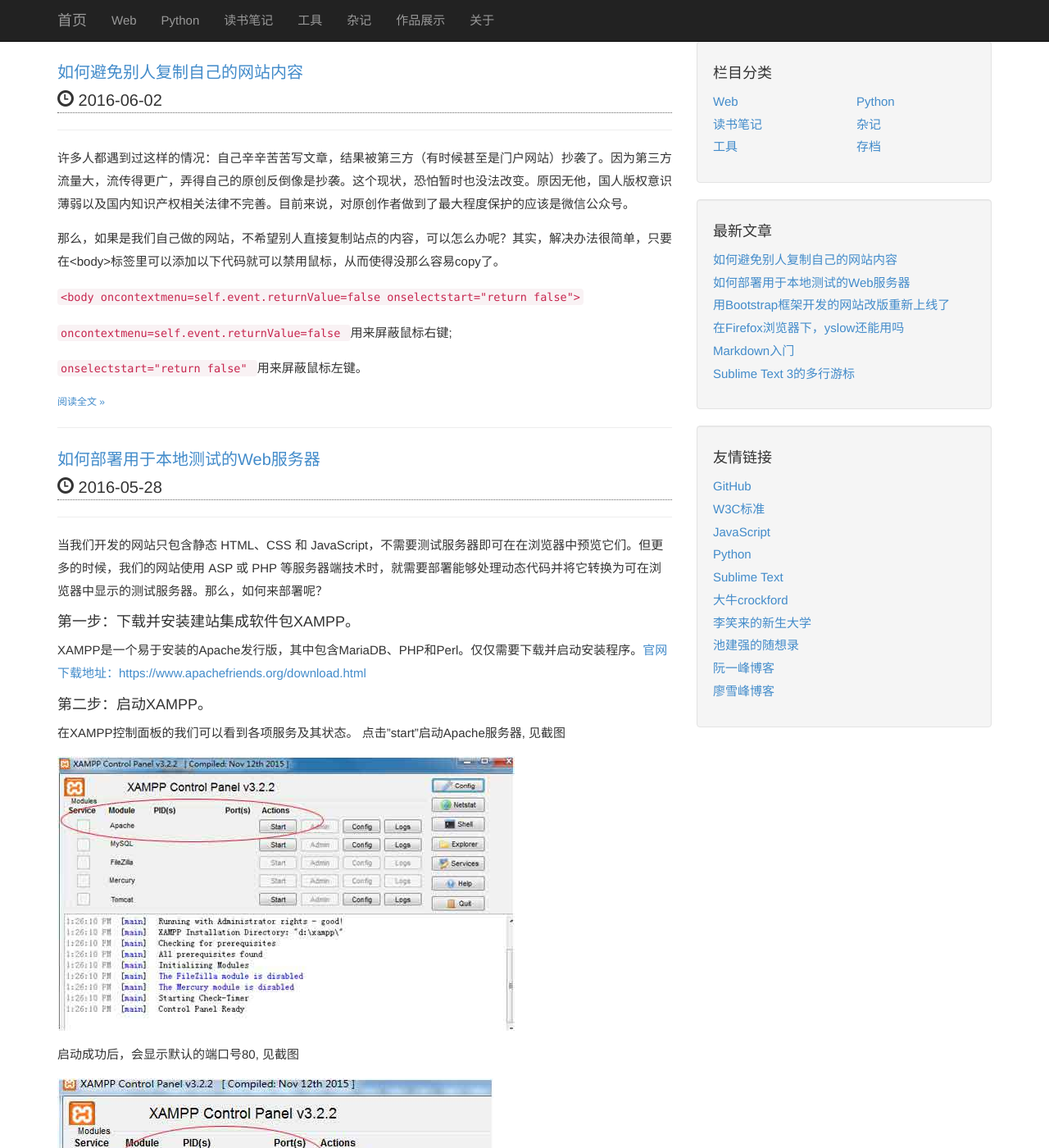
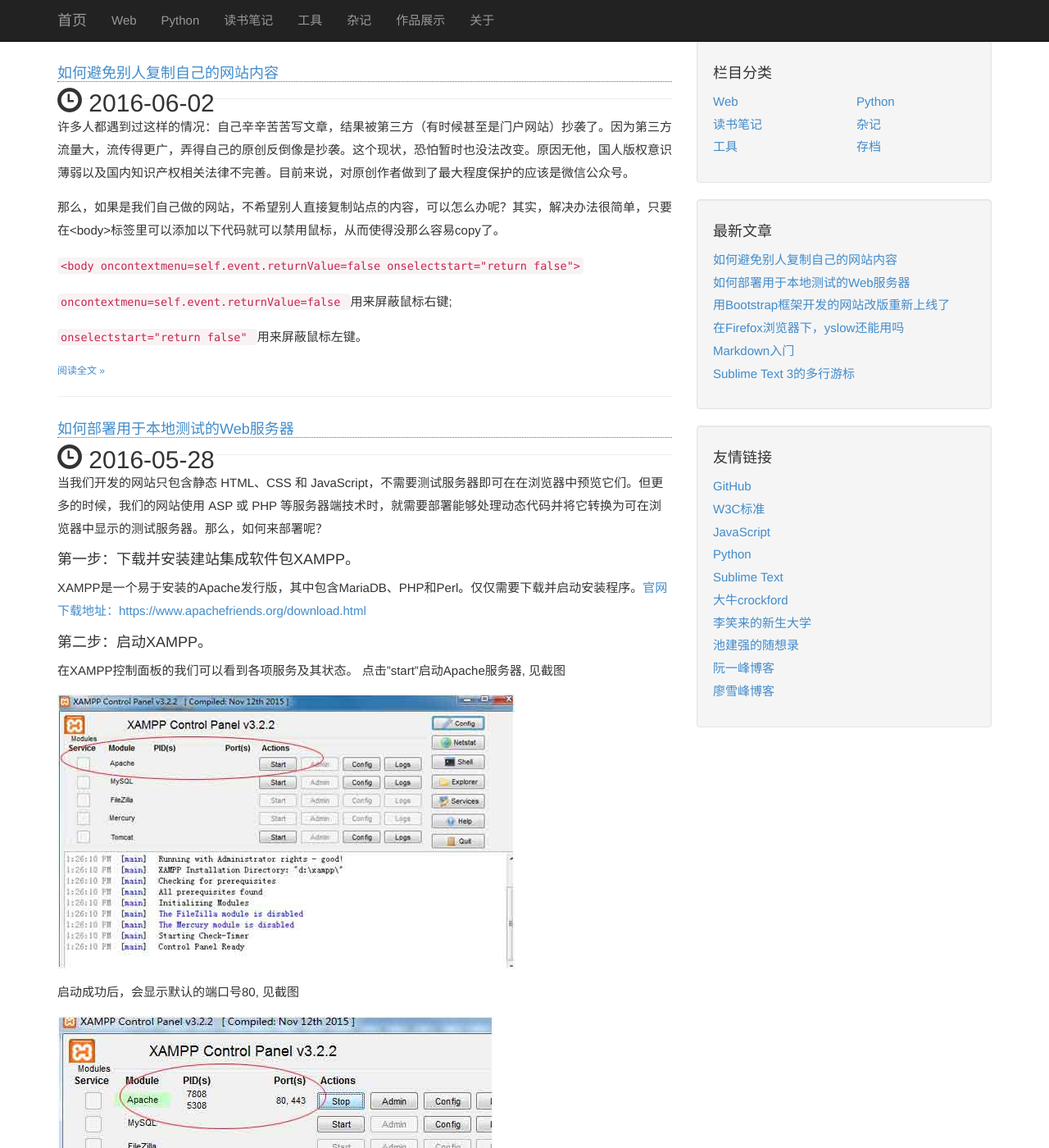
Before and after one commit to frankwang0909/blog_v1.0, a Jekyll site: the page built from index.html, in a window 1280 px wide and 1400 px high. Shown: the whole window at 82% size. Built offline with Jekyll 4.4.1, drawn with Linux system fonts in a browser that asks for light colours; nearby versions of some CDN libraries; library files that are not in the unit come from our copies; the list of posts is cut into pages by our own code.

Commit message:
修改标题字体样式

```diff
--- a/css/blog.css
+++ b/css/blog.css
@@ -4,7 +4,8 @@
  * For details, see http://www.apache.org/licenses/LICENSE-2.0.
  */
 body {padding-top: 50px;}
-h2{font-size: 20px; line-height: 30px; border-bottom: 1px dotted #666;}
+h2{height: 30px; line-height: 30px; border-bottom: 1px dotted #666;}
+h2>a{font-size: 18px;}
 footer {margin: 50px 0；}
 /*返回顶部*/
 #go-top{ position: fixed; bottom: 20px; right:5px; border: 1px solid #000; border-radius: 2px; width: 40px; background-color: #fff; opacity: 0.6; text-align: center;cursor: pointer;}
--- a/index.html
+++ b/index.html
@@ -10,8 +10,8 @@ title: "Stay Hungry, Stay Foolish"
     {{ post.title }}
   </a>
   <div class="post-date">
-	<span class="glyphicon glyphicon-time"></span>
-	{{ post.date | date:"%Y-%m-%d" }}
+  	<span class="glyphicon glyphicon-time"></span>
+  	{{ post.date | date:"%Y-%m-%d" }}
   </div>
 </h2>
 <hr>
```
